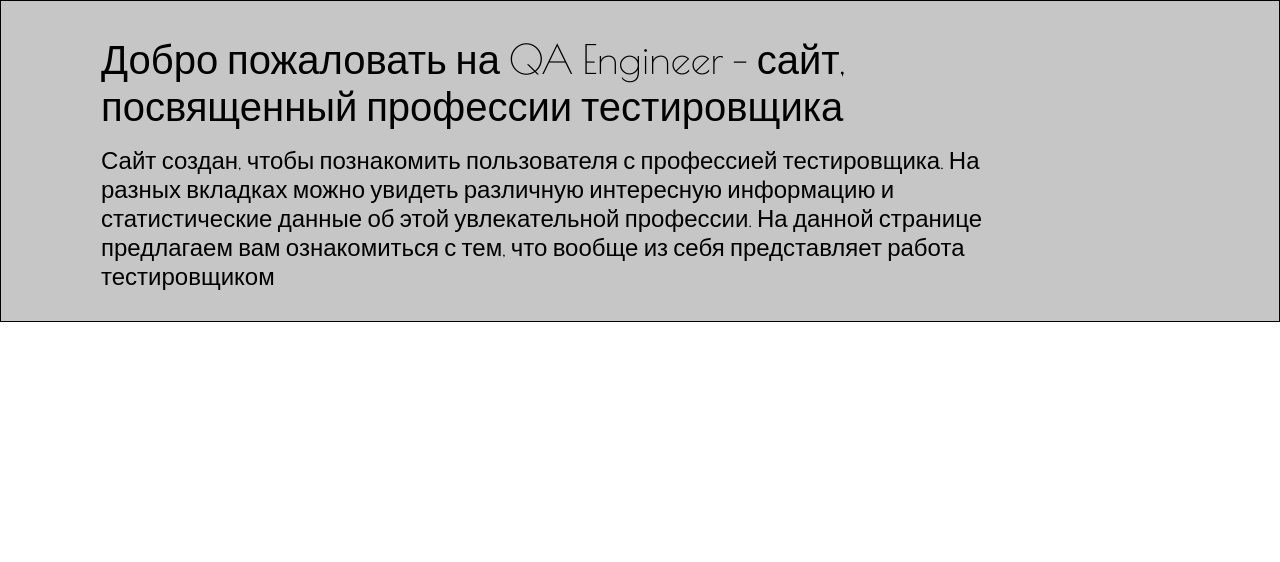
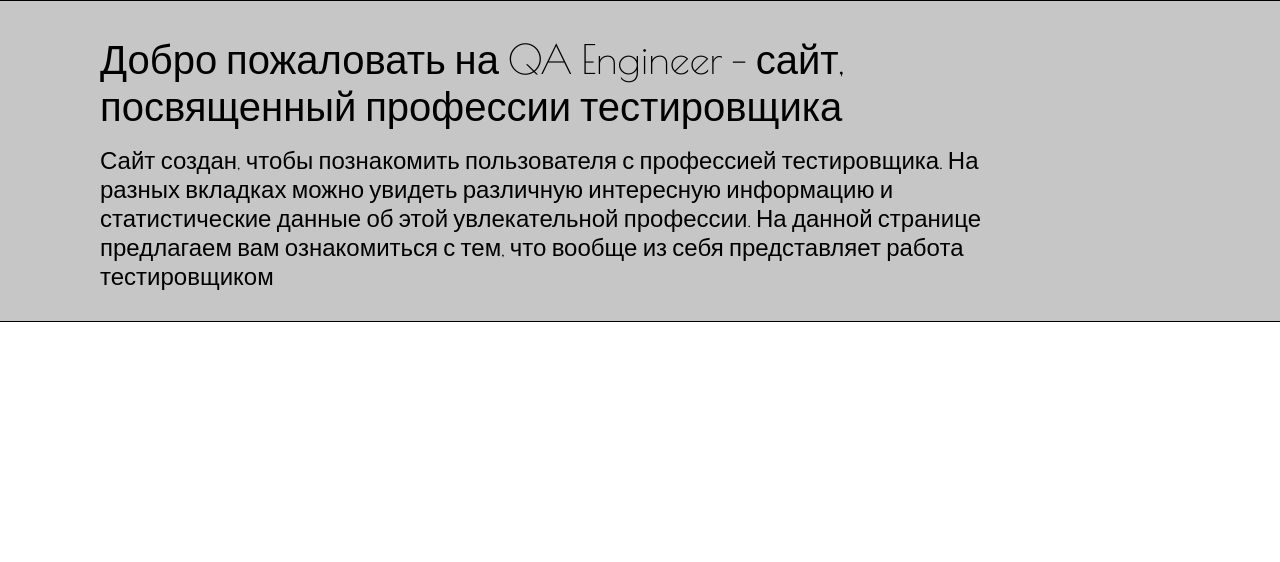
Before and after one commit to H1TgH/django-project-QA, a Django app: page /home in a window 1280 px wide. Shown: the part 101-663 px from the top of the page. Run offline with Django 5.2, Linux system fonts and the light colour scheme.

Commit message:
changed border on main page

```diff
--- a/static/main/css/main.css
+++ b/static/main/css/main.css
@@ -1,5 +1,7 @@
 .main-site-info {
     border: black 1.6px solid;
+    border-left: 0px;
+    border-right: 0px;
     background-color: #C6C6C6;
     height: 320px;
 }
```
